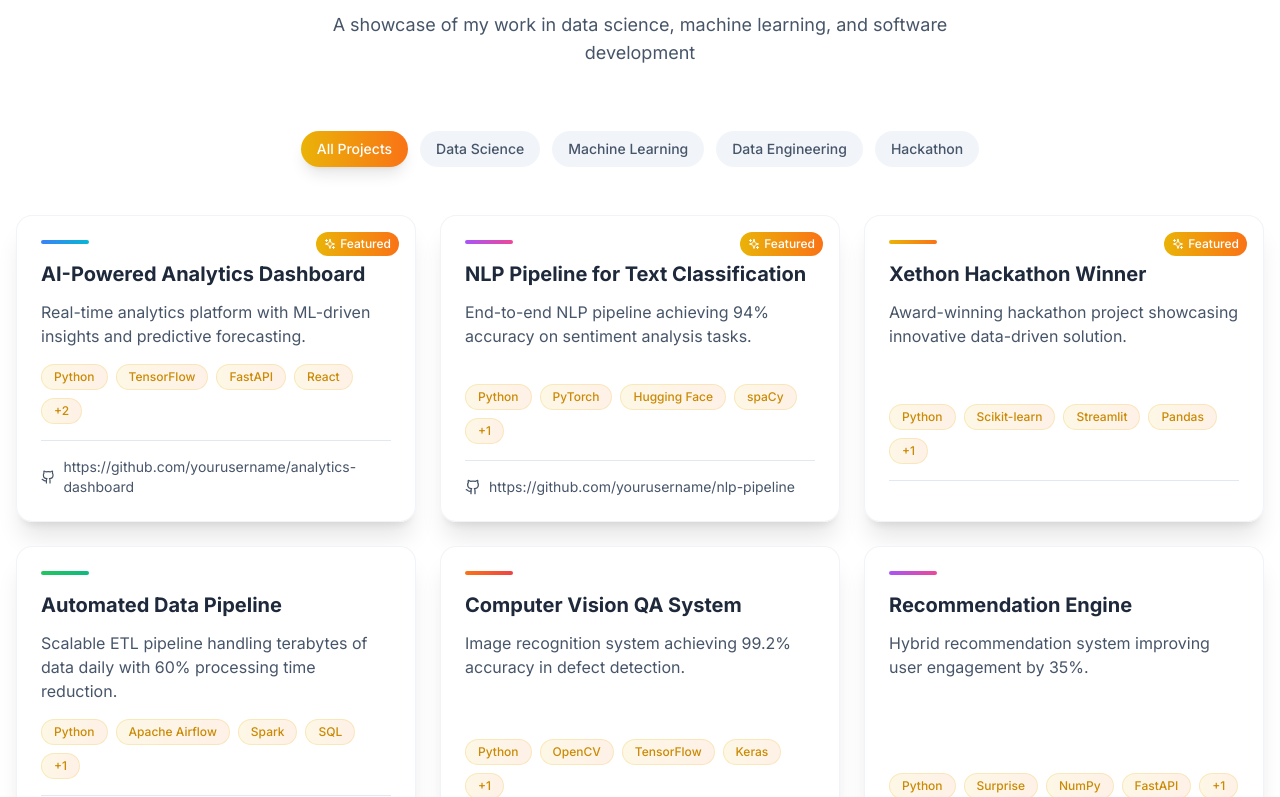
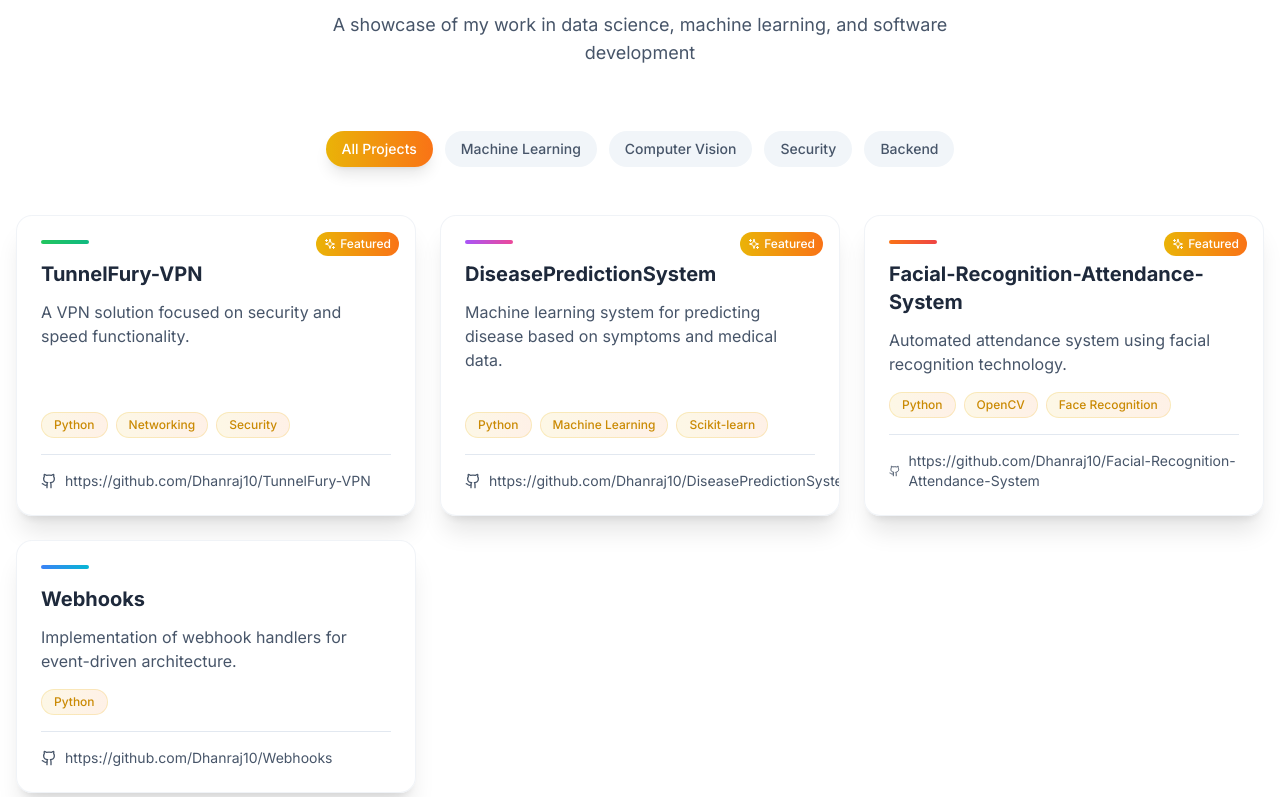
Before and after one commit to dhanrajbhosale0225-practice/Dhanraj-portfoloio, a Next.js app in the folder frontend/: page / in a window 1280 px wide. Shown: the part 3583-4380 px from the top of the page. Built offline with nearby package versions, Linux system fonts and the light colour scheme.

Commit message:
Fix GitHub link, update projects, enhance contact form with mailto fallback, improve UI effects

```diff
--- a/frontend/src/components/sections/Achievements.tsx
+++ b/frontend/src/components/sections/Achievements.tsx
@@ -154,13 +154,7 @@ const Achievements = () => {
           transition={{ duration: 0.6, delay: 1 }}
           className="text-center mt-16"
         >
-          <p className="text-slate-600 dark:text-slate-400 mb-4">
-            Interested in what I can bring to your team?
-          </p>
-          <a href="#contact" className="btn-primary inline-flex">
-            <Target className="mr-2 h-4 w-4" />
-            Let&apos;s Connect
-          </a>
+
         </motion.div>
       </div>
     </section>
--- a/frontend/src/components/sections/Contact.tsx
+++ b/frontend/src/components/sections/Contact.tsx
@@ -41,24 +41,32 @@ const Contact = () => {
     setErrorMessage('');
 
     try {
-      // For demo purposes, simulate API call
-      await new Promise(resolve => setTimeout(resolve, 1500));
+      // Try sending via backend API first
+      const response = await fetch('http://localhost:8000/api/contact/', {
+        method: 'POST',
+        headers: { 'Content-Type': 'application/json' },
+        body: JSON.stringify(formData)
+      });
 
-      // In production, you would call your backend API:
-      // const response = await fetch('http://localhost:8000/api/contact/', {
-      //   method: 'POST',
-      //   headers: { 'Content-Type': 'application/json' },
-      //   body: JSON.stringify(formData)
-      // });
-
+      if (response.ok) {
+        setStatus('success');
+        setFormData({ name: '', email: '', subject: '', message: '' });
+        setTimeout(() => setStatus('idle'), 5000);
+      } else {
+        // If backend fails, open mailto link as fallback
+        const mailtoLink = `mailto:Dhanraj@bhosale.in?subject=${encodeURIComponent(formData.subject)}&body=${encodeURIComponent(`From: ${formData.name} (${formData.email})\n\n${formData.message}`)}`;
+        window.open(mailtoLink, '_blank');
+        setStatus('success');
+        setFormData({ name: '', email: '', subject: '', message: '' });
+        setTimeout(() => setStatus('idle'), 5000);
+      }
+    } catch (error) {
+      // If API is not available, use mailto as fallback
+      const mailtoLink = `mailto:Dhanraj@bhosale.in?subject=${encodeURIComponent(formData.subject)}&body=${encodeURIComponent(`From: ${formData.name} (${formData.email})\n\n${formData.message}`)}`;
+      window.open(mailtoLink, '_blank');
       setStatus('success');
       setFormData({ name: '', email: '', subject: '', message: '' });
-
-      // Reset success message after 5 seconds
       setTimeout(() => setStatus('idle'), 5000);
-    } catch (error) {
-      setStatus('error');
-      setErrorMessage('Failed to send message. Please try again.');
     }
   };
 
--- a/frontend/src/components/sections/Projects.tsx
+++ b/frontend/src/components/sections/Projects.tsx
@@ -26,64 +26,49 @@ const Projects = () => {
   const projects: Project[] = [
     {
       id: 1,
-      title: 'AI-Powered Analytics Dashboard',
-      description: 'Real-time analytics platform with ML-driven insights and predictive forecasting.',
-      longDescription: 'Built a comprehensive analytics dashboard that processes millions of data points in real-time.',
-      techStack: ['Python', 'TensorFlow', 'FastAPI', 'React', 'PostgreSQL', 'Docker'],
-      githubUrl: 'https://github.com/yourusername/analytics-dashboard',
+      title: 'TunnelFury-VPN',
+      description: 'A VPN solution focused on security and speed functionality.',
+      longDescription: 'A VPN implementation project demonstrating network security concepts and tunneling protocols.',
+      techStack: ['Python', 'Networking', 'Security'],
+      githubUrl: 'https://github.com/Dhanraj10/TunnelFury-VPN',
       featured: true,
-      category: 'data-science'
+      category: 'security'
     },
     {
       id: 2,
-      title: 'NLP Pipeline for Text Classification',
-      description: 'End-to-end NLP pipeline achieving 94% accuracy on sentiment analysis tasks.',
-      techStack: ['Python', 'PyTorch', 'Hugging Face', 'spaCy', 'FastAPI'],
-      githubUrl: 'https://github.com/yourusername/nlp-pipeline',
+      title: 'DiseasePredictionSystem',
+      description: 'Machine learning system for predicting disease based on symptoms and medical data.',
+      techStack: ['Python', 'Machine Learning', 'Scikit-learn'],
+      githubUrl: 'https://github.com/Dhanraj10/DiseasePredictionSystem',
       featured: true,
       category: 'machine-learning'
     },
     {
       id: 3,
-      title: 'Xethon Hackathon Winner',
-      description: 'Award-winning hackathon project showcasing innovative data-driven solution.',
-      techStack: ['Python', 'Scikit-learn', 'Streamlit', 'Pandas', 'Plotly'],
+      title: 'Facial-Recognition-Attendance-System',
+      description: 'Automated attendance system using facial recognition technology.',
+      techStack: ['Python', 'OpenCV', 'Face Recognition'],
+      githubUrl: 'https://github.com/Dhanraj10/Facial-Recognition-Attendance-System',
       featured: true,
-      category: 'hackathon'
+      category: 'computer-vision'
     },
     {
       id: 4,
-      title: 'Automated Data Pipeline',
-      description: 'Scalable ETL pipeline handling terabytes of data daily with 60% processing time reduction.',
-      techStack: ['Python', 'Apache Airflow', 'Spark', 'SQL', 'AWS S3'],
-      githubUrl: 'https://github.com/yourusername/data-pipeline',
+      title: 'Webhooks',
+      description: 'Implementation of webhook handlers for event-driven architecture.',
+      techStack: ['Python'],
+      githubUrl: 'https://github.com/Dhanraj10/Webhooks',
       featured: false,
-      category: 'data-engineering'
-    },
-    {
-      id: 5,
-      title: 'Computer Vision QA System',
-      description: 'Image recognition system achieving 99.2% accuracy in defect detection.',
-      techStack: ['Python', 'OpenCV', 'TensorFlow', 'Keras', 'Docker'],
-      featured: false,
-      category: 'computer-vision'
-    },
-    {
-      id: 6,
-      title: 'Recommendation Engine',
-      description: 'Hybrid recommendation system improving user engagement by 35%.',
-      techStack: ['Python', 'Surprise', 'NumPy', 'FastAPI', 'MongoDB'],
-      featured: false,
-      category: 'machine-learning'
+      category: 'backend'
     }
   ];
 
   const categories = [
     { id: 'all', label: 'All Projects' },
-    { id: 'data-science', label: 'Data Science' },
     { id: 'machine-learning', label: 'Machine Learning' },
-    { id: 'data-engineering', label: 'Data Engineering' },
-    { id: 'hackathon', label: 'Hackathon' },
+    { id: 'computer-vision', label: 'Computer Vision' },
+    { id: 'security', label: 'Security' },
+    { id: 'backend', label: 'Backend' },
   ];
 
   const filteredProjects = activeFilter === 'all'
@@ -92,11 +77,10 @@ const Projects = () => {
 
   const getCategoryColor = (category: string) => {
     const colors: Record<string, string> = {
-      'data-science': 'from-blue-500 to-cyan-500',
       'machine-learning': 'from-purple-500 to-pink-500',
-      'data-engineering': 'from-green-500 to-emerald-500',
       'computer-vision': 'from-orange-500 to-red-500',
-      'hackathon': 'from-yellow-500 to-orange-500',
+      'security': 'from-green-500 to-emerald-500',
+      'backend': 'from-blue-500 to-cyan-500',
     };
     return colors[category] || 'from-primary-500 to-secondary-500';
   };
@@ -227,12 +211,12 @@ const Projects = () => {
           className="text-center mt-12"
         >
           <a
-            href="https://github.com/yourusername"
+            href="https://github.com/Dhanraj10"
             target="_blank"
             rel="noopener noreferrer"
-            className="btn-secondary inline-flex"
+            className="btn-secondary inline-flex group"
           >
-            <Github className="mr-2 h-4 w-4" />
+            <Github className="mr-2 h-4 w-4 group-hover:rotate-12 transition-transform" />
             View More on GitHub
           </a>
         </motion.div>
--- a/frontend/src/styles/globals.css
+++ b/frontend/src/styles/globals.css
@@ -69,7 +69,7 @@
   }
 
   .card-hover {
-    @apply transition-all duration-500 hover:shadow-2xl hover:shadow-primary-500/10 hover:-translate-y-2;
+    @apply transition-all duration-500 hover:shadow-2xl hover:shadow-primary-500/20 hover:-translate-y-3 hover:border-primary-400/30;
   }
 
   .section-title {
@@ -81,11 +81,11 @@
   }
 
   .input-field {
-    @apply w-full px-4 py-3 bg-slate-50 dark:bg-slate-800 border border-slate-200 dark:border-slate-700 rounded-xl focus:outline-none focus:ring-2 focus:ring-primary-500/50 focus:border-primary-500 transition-all duration-300;
+    @apply w-full px-4 py-3 bg-slate-50 dark:bg-slate-800 border border-slate-200 dark:border-slate-700 rounded-xl focus:outline-none focus:ring-2 focus:ring-primary-500/50 focus:border-primary-500 transition-all duration-300 hover:border-primary-400/50;
   }
 
   .tech-badge {
-    @apply px-3 py-1 text-sm font-medium bg-gradient-to-r from-primary-500/10 to-secondary-500/10 text-primary-600 dark:text-primary-400 rounded-full border border-primary-500/20;
+    @apply px-3 py-1 text-sm font-medium bg-gradient-to-r from-primary-500/10 to-secondary-500/10 text-primary-600 dark:text-primary-400 rounded-full border border-primary-500/20 hover:scale-105 transition-transform cursor-default;
   }
 }
 
@@ -143,7 +143,7 @@
   position: absolute;
   width: 4px;
   height: 4px;
-  background: linear-gradient(135deg, rgba(14, 165, 233, 0.5), rgba(217, 70, 239, 0.5));
+  background: linear-gradient(135deg, rgba(234, 179, 8, 0.5), rgba(249, 115, 22, 0.5));
   border-radius: 50%;
   animation: float 15s infinite ease-in-out;
 }
```
Also changed, not shown: 2 other files (tests, documents, lock files or other folders).
